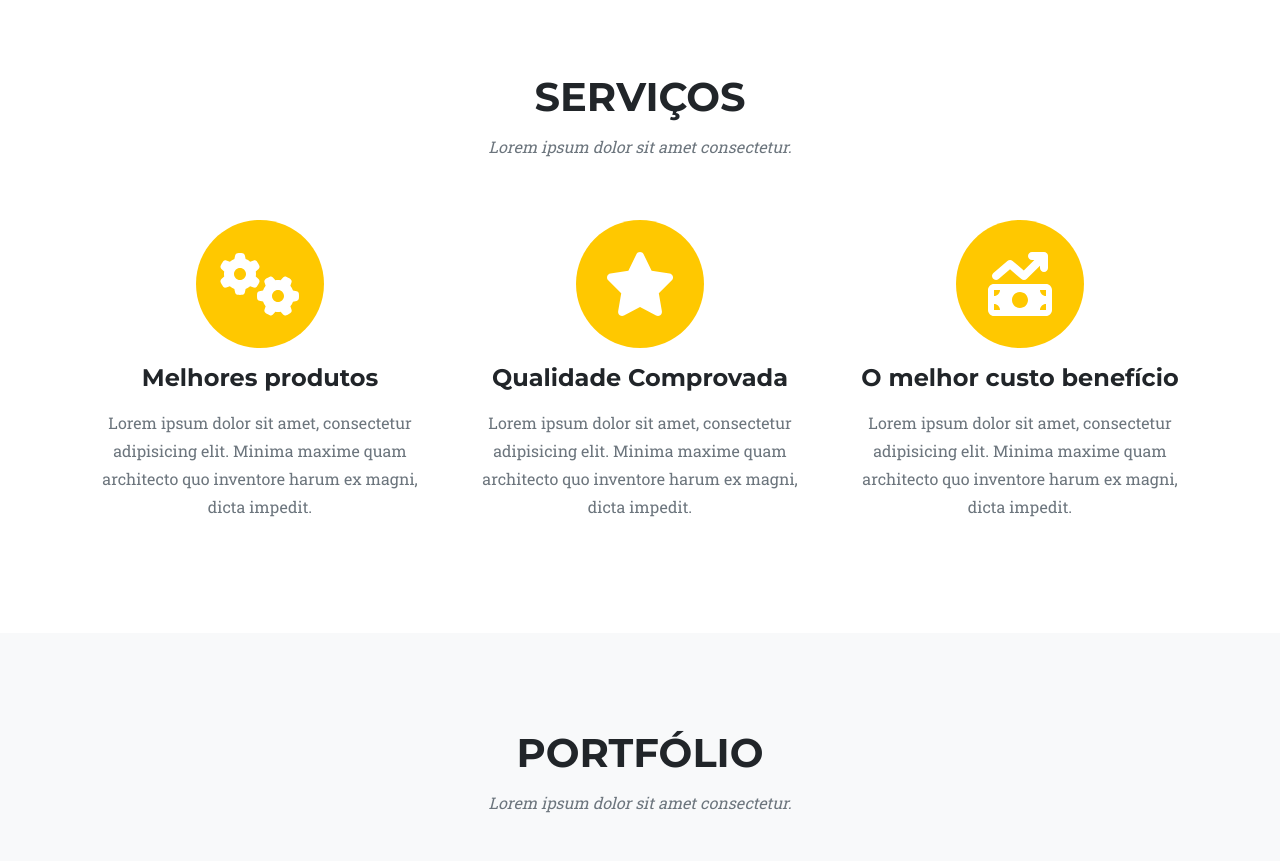
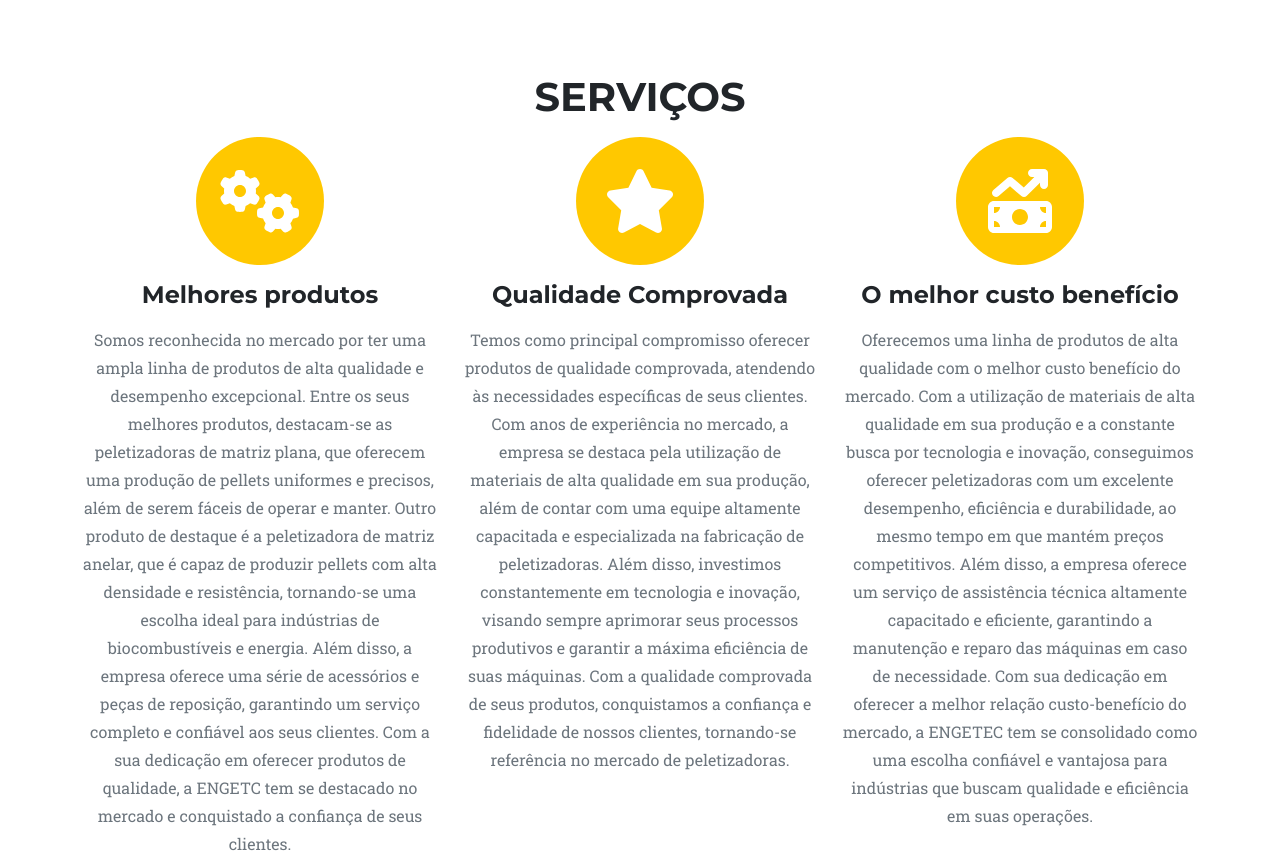
Before and after one commit to tbatista86/engtec, a plain HTML site: page index.html in a window 1280 px wide. Shown: the part 840-1701 px from the top of the page. Drawn offline with nearby package versions, Linux system fonts and the light colour scheme.

Commit message:
finalizando

```diff
--- a/index.html
+++ b/index.html
@@ -54,7 +54,7 @@
     <div class="container">
       <div class="text-center">
         <h2 class="section-heading text-uppercase">Serviços</h2>
-        <h3 class="section-subheading text-muted">Lorem ipsum dolor sit amet consectetur.</h3>
+
       </div>
       <div class="row text-center">
         <div class="col-md-4">
@@ -64,8 +64,7 @@
           </span>
           <h4 class="my-3">Melhores produtos</h4>
           <p class="text-muted">
-            Lorem ipsum dolor sit amet, consectetur adipisicing elit. Minima maxime quam
-            architecto quo inventore harum ex magni, dicta impedit.
+            Somos reconhecida no mercado por ter uma ampla linha de produtos de alta qualidade e desempenho excepcional. Entre os seus melhores produtos, destacam-se as peletizadoras de matriz plana, que oferecem uma produção de pellets uniformes e precisos, além de serem fáceis de operar e manter. Outro produto de destaque é a peletizadora de matriz anelar, que é capaz de produzir pellets com alta densidade e resistência, tornando-se uma escolha ideal para indústrias de biocombustíveis e energia. Além disso, a empresa oferece uma série de acessórios e peças de reposição, garantindo um serviço completo e confiável aos seus clientes. Com a sua dedicação em oferecer produtos de qualidade, a ENGETC tem se destacado no mercado e conquistado a confiança de seus clientes.
           </p>
         </div>
         <div class="col-md-4">
@@ -75,8 +74,7 @@
           </span>
           <h4 class="my-3">Qualidade Comprovada</h4>
           <p class="text-muted">
-            Lorem ipsum dolor sit amet, consectetur adipisicing elit. Minima maxime quam
-            architecto quo inventore harum ex magni, dicta impedit.
+            Temos como principal compromisso oferecer produtos de qualidade comprovada, atendendo às necessidades específicas de seus clientes. Com anos de experiência no mercado, a empresa se destaca pela utilização de materiais de alta qualidade em sua produção, além de contar com uma equipe altamente capacitada e especializada na fabricação de peletizadoras. Além disso, investimos constantemente em tecnologia e inovação, visando sempre aprimorar seus processos produtivos e garantir a máxima eficiência de suas máquinas. Com a qualidade comprovada de seus produtos, conquistamos a confiança e fidelidade de nossos clientes, tornando-se referência no mercado de peletizadoras.
           </p>
         </div>
         <div class="col-md-4">
@@ -86,8 +84,7 @@
           </span>
           <h4 class="my-3">O melhor custo benefício</h4>
           <p class="text-muted">
-            Lorem ipsum dolor sit amet, consectetur adipisicing elit. Minima maxime quam
-            architecto quo inventore harum ex magni, dicta impedit.
+           Oferecemos uma linha de produtos de alta qualidade com o melhor custo benefício do mercado. Com a utilização de materiais de alta qualidade em sua produção e a constante busca por tecnologia e inovação, conseguimos oferecer peletizadoras com um excelente desempenho, eficiência e durabilidade, ao mesmo tempo em que mantém preços competitivos. Além disso, a empresa oferece um serviço de assistência técnica altamente capacitado e eficiente, garantindo a manutenção e reparo das máquinas em caso de necessidade. Com sua dedicação em oferecer a melhor relação custo-benefício do mercado, a ENGETEC tem se consolidado como uma escolha confiável e vantajosa para indústrias que buscam qualidade e eficiência em suas operações.
           </p>
         </div>
       </div>
@@ -286,7 +283,7 @@ Com uma vasta experiência no mercado, por parte de seus profissionais, surgiu p
     </div>
   </section>
   <!-- Team-->
-  <section class="page-section bg-light" id="team">
+  <!-- <section class="page-section bg-light" id="team">
     <div class="container">
       <div class="text-center">
         <h2 class="section-heading text-uppercase">Nosso Time de sucesso</h2>
@@ -333,7 +330,7 @@ Com uma vasta experiência no mercado, por parte de seus profissionais, surgiu p
           </div>
         </div>
       </div>
-    </section>
+    </section> -->
 
     <section class="page-section" id="contact">
       <div class="container">
@@ -341,7 +338,6 @@ Com uma vasta experiência no mercado, por parte de seus profissionais, surgiu p
           <h2 class="section-heading text-uppercase">Contate-nos</h2>
           <!-- <h3 class="section-subheading text-muted">Nos encontre nos canais abaixo</h3> -->
           <span class="contact-text">Telefone: (14) 99747 - 4868</span><br />
-          <span class="contact-text">Telefone: (14) 99688 - 0456</span><br />
           <span class="contact-text">E-mail: engtec_equipamentos@hotmail.com</span><br />
           <span class="contact-text"
             >Endereço: Rua Mário paschoal cadamuro, nº 1031, Chavantes Novo</span
```
